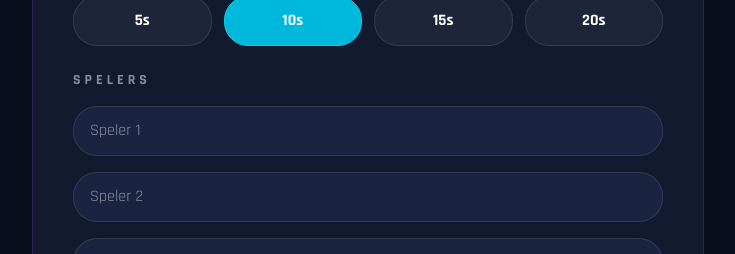
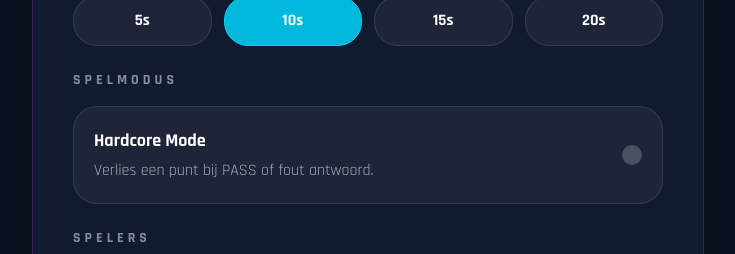
Before and after one commit to beaukim81/spin-and-shame, a Next.js app: page / in a window 1280 px wide. Both pictures are taken after a click on the button "START SPEL". Shown: the part 596-850 px from the top of the page, without its empty margins (272-1007 px from the left). Built offline with nearby package versions, Linux system fonts and the light colour scheme.

Commit message:
hard mode aan

```diff
--- a/src/app/page.js
+++ b/src/app/page.js
@@ -820,6 +820,47 @@ export default function Home() {
 
           </div>
 
+          <div className="mb-6">
+
+            <p className="text-sm uppercase tracking-[4px] text-white/50 font-black mb-4">
+              SPELMODUS
+            </p>
+
+            <button
+              onClick={() => setCompetitiveMode(!competitiveMode)}
+              className={`w-full rounded-3xl p-5 border transition-all text-left ${competitiveMode
+                  ? "bg-red-500/20 border-red-400"
+                  : "bg-white/5 border-white/10"
+                }`}
+            >
+
+              <div className="flex items-center justify-between">
+
+                <div>
+
+                  <h3 className="text-white font-black text-lg">
+                    Hardcore Mode
+                  </h3>
+
+                  <p className="text-white/60 mt-1">
+                    Verlies een punt bij PASS of fout antwoord.
+                  </p>
+
+                </div>
+
+                <div
+                  className={`w-5 h-5 rounded-full ${competitiveMode
+                      ? "bg-red-400"
+                      : "bg-white/20"
+                    }`}
+                />
+
+              </div>
+
+            </button>
+
+          </div>
+
           <p className="text-sm uppercase tracking-[4px] text-white/50 font-black mb-4">
             SPELERS
           </p>
```
